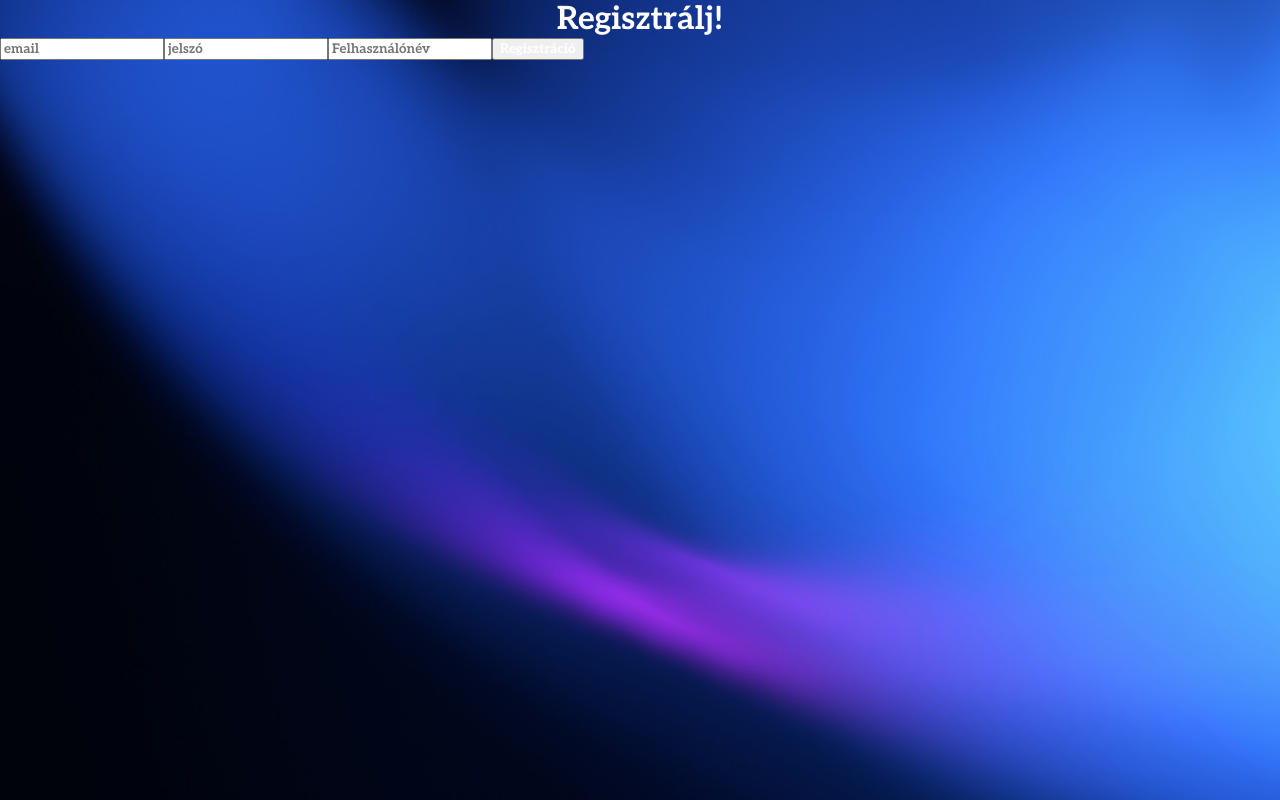
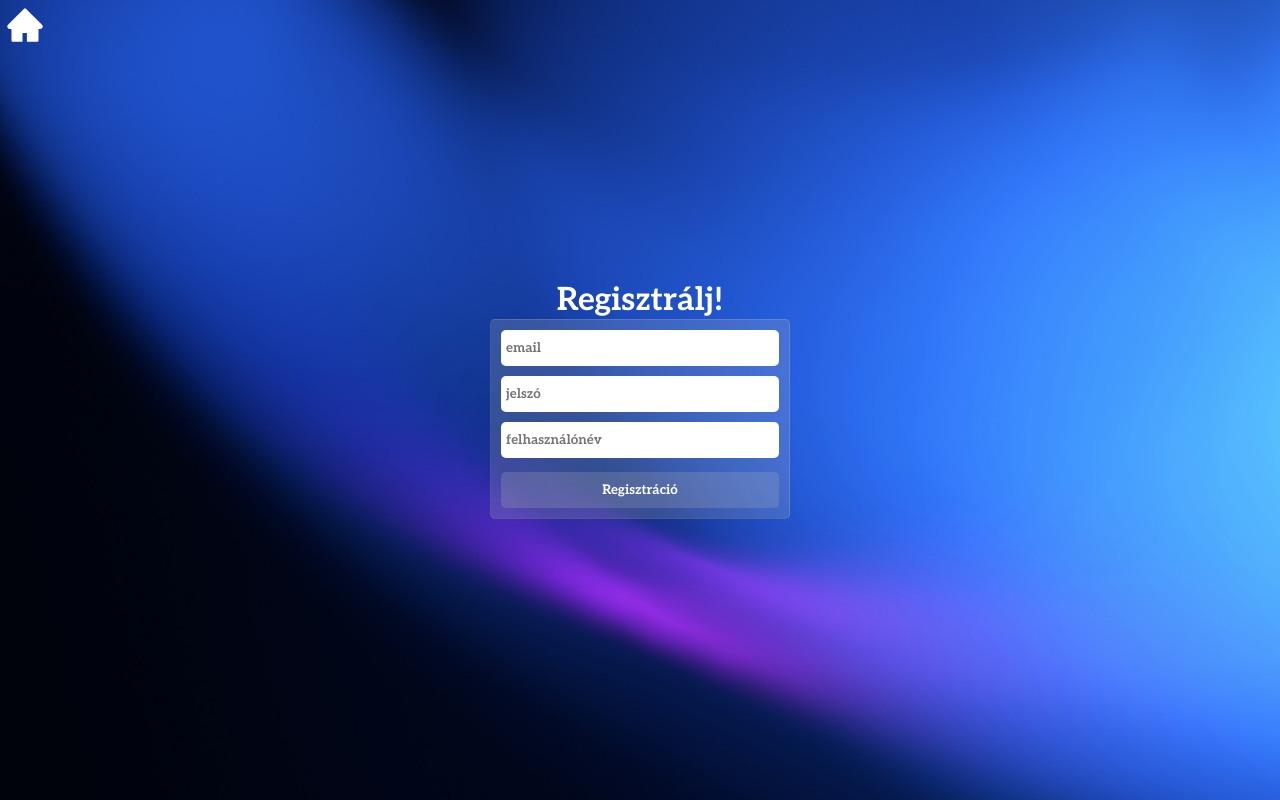
Before and after one commit to BenceCsordas/E4E_FRONTEND, a React (Vite) app: page /signup in a window 1280 px wide. Built offline with nearby package versions, Linux system fonts and the light colour scheme; no server answers.

Commit message:
bence: added design for sign in and sign up

```diff
--- a/src/App.css
+++ b/src/App.css
@@ -11,10 +11,18 @@
     background-position: center;
     background-repeat: no-repeat;
     background-size: cover;
+    position: relative;
 }
 h1 {
     text-align: center;
 }
+.home-icon {
+  position: absolute;
+  top: 5px;
+  left: 5px;
+  cursor: pointer;
+}
+
 .HomeContainer {
     display: flex;
     align-items: center;
@@ -214,3 +222,85 @@ h1 {
     border-bottom: 1px solid rgba(121, 121, 121, 0.212);
     border-left: 1px solid rgba(121, 121, 121, 0.212);
 }
+
+/*Sign in, Sign up*/
+.signin-up-tarolo {
+  min-height: 100vh;
+  display: flex;
+  flex-direction: column;
+  align-items: center;
+  justify-content: center;
+}
+.signin-up-tarolo form {
+  background-color: rgba(187, 187, 187, 0.212);
+  width: 300px;
+  height: 180px;
+  border-radius: 5px;
+  padding: 10px;
+  border-right: 1px solid rgba(202, 202, 202, 0.212);
+    border-top: 1px solid rgba(202, 202, 202, 0.212);
+    border-bottom: 1px solid rgba(121, 121, 121, 0.212);
+    border-left: 1px solid rgba(121, 121, 121, 0.212);
+}
+.signup-tarolo  form{
+  height: 200px !important;
+}
+.signin-up-tarolo .signin {
+  display: flex;
+  flex-direction: column;
+  gap: 10px;
+  height: 100%;
+  position: relative;
+}
+.gomb {
+  position: absolute;
+  bottom: 0;
+  width: 100%;
+  border-radius: 5px;
+  border: none;
+  padding: 10px 5px;
+  background-color: rgba(187, 187, 187, 0.212);
+  cursor: pointer;
+  transition: 0.1s ease-in-out;
+}
+.gomb:hover {
+  transition: 0.1s ease-in-out;
+  background-color: rgba(187, 187, 187, 0.418);
+}
+
+.signin input {
+  padding: 10px 5px;
+  border: none;
+  border-radius: 5px;
+  color: black;
+
+}
+.message {
+  color: rgb(255, 102, 0);
+  text-align: center;
+}
+
+/* Esemény létrehozás design*/
+.createEvent {
+  min-height: 100vh;
+  display: flex;
+  align-items: center;
+  justify-content: center;
+}
+.createEvent form {
+  display: flex;
+  flex-direction: column;
+  background-color: rgba(187, 187, 187, 0.212);
+  padding: 10px;
+  border-radius: 5px;
+  height: 400px;
+
+}
+.createEvent input, textarea {
+  color: black;
+}
+.createEvent textarea {
+  min-width: 300px;
+  min-height: 300px;
+  resize: none;
+}
--- a/src/App.jsx
+++ b/src/App.jsx
@@ -6,12 +6,13 @@ import Profile from './components/Profile'
 import CreateEvent from './components/CreateEvent'
 import { SignIn } from './components/SignIn'
 import { SignUp } from './components/SignUp'
+import { AiFillHome } from "react-icons/ai";
 
 function App() {
 const navigate = useNavigate()
   return (
     <div className='Main'>
-      {/* <button onClick={()=> navigate("/")}>Vissza</button> */}
+      <AiFillHome onClick={()=> navigate("/")} className='home-icon' size={40}/>
     <Routes>
       <Route path="/" element={<Home/>}/>
       <Route path="/events" element={<Events/>}/>
--- a/src/components/CreateEvent.jsx
+++ b/src/components/CreateEvent.jsx
@@ -2,8 +2,13 @@ import React from 'react'
 
 const CreateEvent = () => {
   return (
-    <div>
-      create event...
+    <div className='createEvent'>
+      <form>
+        <label>Esemény megnevezése</label>
+        <input type="text"/>
+        <label>Esemény leírása</label>
+        <textarea></textarea>
+      </form>
     </div>
   )
 }
--- a/src/components/Profile.jsx
+++ b/src/components/Profile.jsx
@@ -11,6 +11,7 @@ const Profile = () => {
     navigate("/")
 
   }
+  console.log(user)
   return (
     <div>
       {user?.displayName}
--- a/src/components/SignIn.jsx
+++ b/src/components/SignIn.jsx
@@ -22,17 +22,18 @@ export const SignIn = () => {
    }
   return (
     <div className='signin-up-tarolo'>
+      <h1>Jelentkezz be!</h1>
       <form action="submit" onSubmit={handleSubmit}>
       <div className='signin'>
-        <h1>Jelentkezz be!</h1>
-        <input name="email" type='email' placeholder='email' style={{color:"black"}}/>
-        <input name="password" type="password" placeholder='jelszó' style={{color:"black"}}/>
+        <input name="email" type='email' placeholder='email' />
+        <input name="password" type="password" placeholder='jelszó' />
+        {msg && msg?.err && <p className='message'>{msg.err}</p>}
         <button className='gomb'><b>Bejelentkezés</b></button>
       </div>
       </form>
       <div><a href='' onClick={()=>navigate("/pwreset")}>Elfelejtett jelszó</a></div>
-      <div><a href='' onClick={()=>navigate("/signup")}>Nincs felhasználóm!</a></div>
-      {msg && msg?.err && <p style={{color:"red"}}>{msg.err}</p>}
+      <div><a href='' onClick={()=>navigate("/signup")}>Nincs fiókom</a></div>
+
 
     </div>
   )
--- a/src/components/SignUp.jsx
+++ b/src/components/SignUp.jsx
@@ -22,13 +22,13 @@ export const SignUp = () => {
 
   }
   return (
-    <div className='signin-up-tarolo'>
+    <div className='signin-up-tarolo signup-tarolo'>
+      <h1>Regisztrálj!</h1>
       <form action="submit" onSubmit={handleSubmit}>
       <div className='signin'>
-        <h1>Regisztrálj!</h1>
         <input name='email' type='email' placeholder='email' style={{color:"black"}}/>
         <input name="password" type="password" placeholder='jelszó' style={{color:"black"}}/>
-        <input name="displayName" type="text" placeholder='Felhasználónév' style={{color:"black"}}/>
+        <input name="displayName" type="text" placeholder='felhasználónév' style={{color:"black"}}/>
         <button className='gomb' disabled={loading}><b>{loading? "Regisztráció folyamatban" :"Regisztráció"}</b></button>
       </div>
       </form>
```
